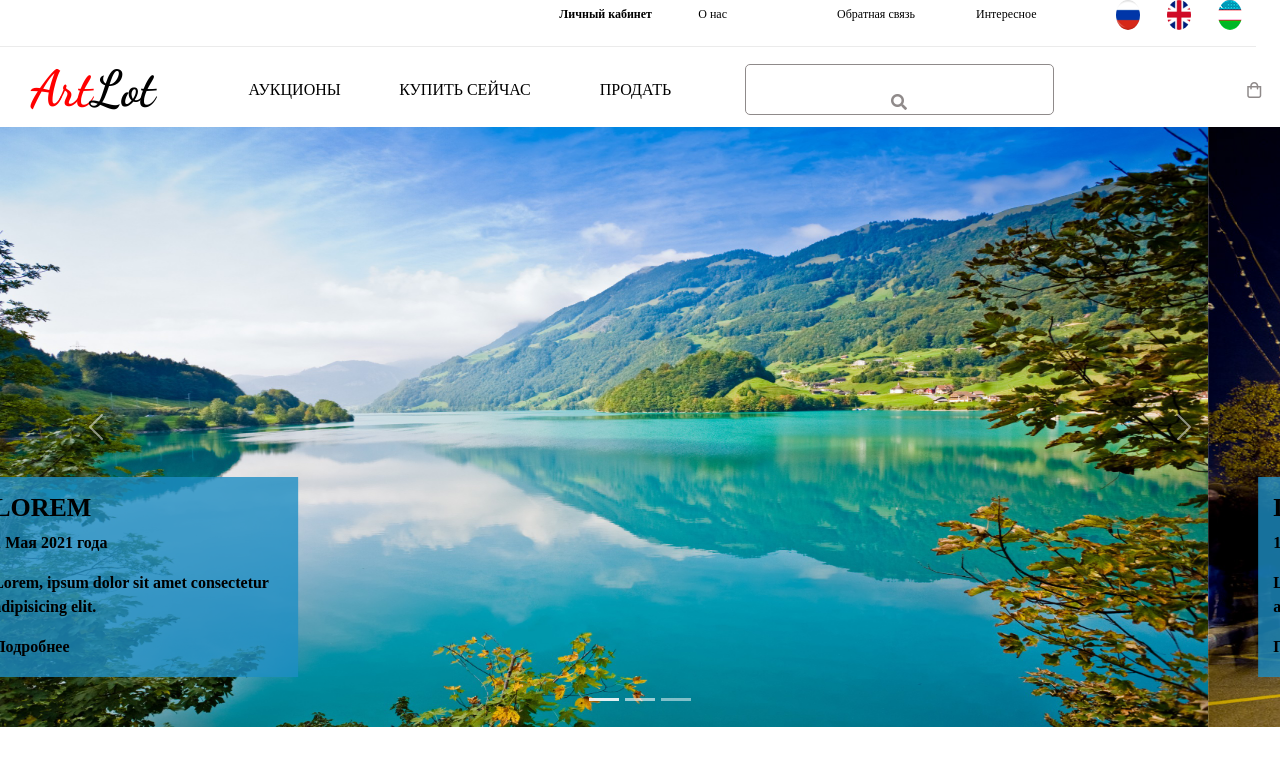
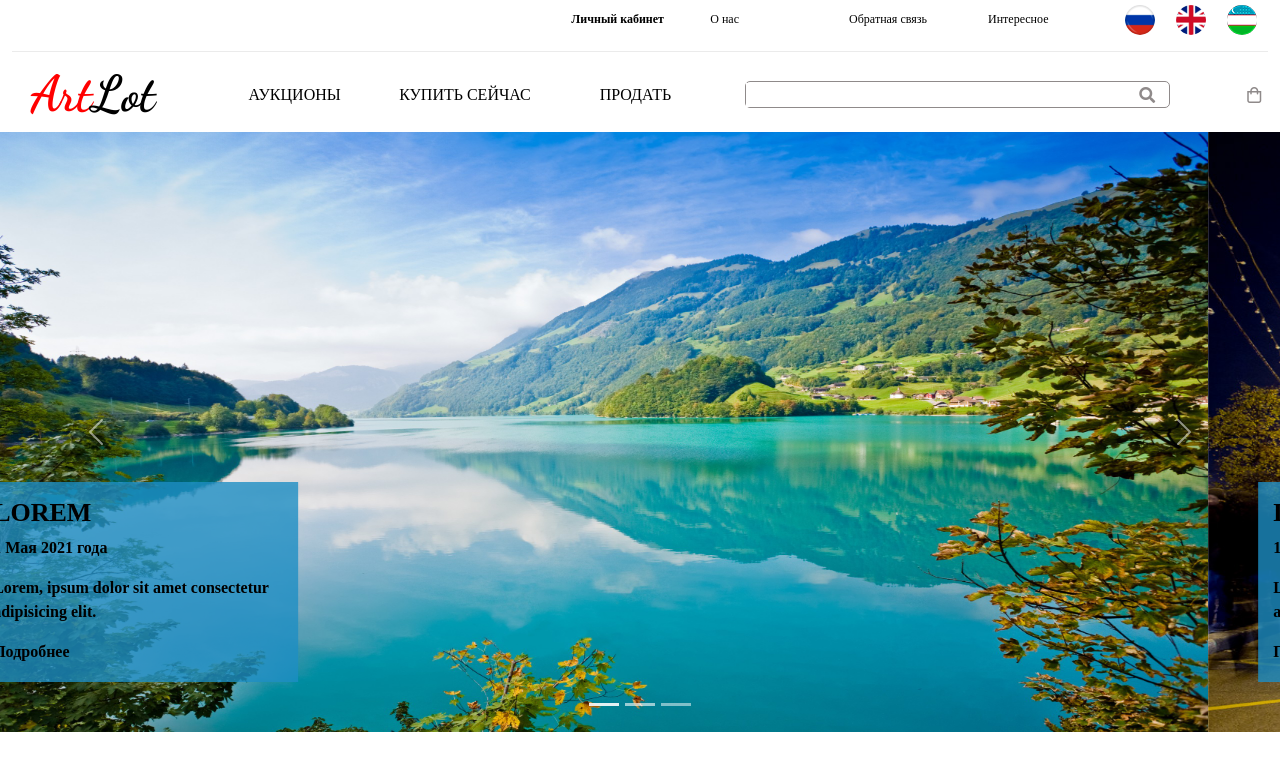
Before and after one commit to IvanBV98/Art_Lot, a plain HTML site: page index.html in a window 1280 px wide. Drawn offline with Linux system fonts and the light colour scheme; a web font is replaced by a local one.

Commit message:
header remaking three

```diff
--- a/css/header-bottom.css
+++ b/css/header-bottom.css
@@ -1,3 +1,4 @@
+@import url(./setup.css);
 .header-bottom {
     margin: 20px 0;
     width: 100%;
--- a/css/header-top.css
+++ b/css/header-top.css
@@ -1,3 +1,4 @@
+@import url(./setup.css);
 .header_submenu {
     margin: 5px auto;
     border-bottom: 1px solid #ebebeb;
--- a/css/setup.css
+++ b/css/setup.css
@@ -1,7 +1,3 @@
-@import url("./header-top.css");
-@import url("./header-bottom.css");
-@import url("./all.min.css");
-@import url("./bootstrap.min.css");
 @font-face {
     font-family: 'SourceSansPro';
     font-weight: 900;
--- a/index.html
+++ b/index.html
@@ -6,7 +6,10 @@
     <meta http-equiv="X-UA-Compatible" content="IE=edge">
     <meta name="viewport" content="width=device-width, initial-scale=1.0">
     <title>Document</title>
-    <link rel="stylesheet" href="css/setup.css">
+    <link rel="stylesheet" href="css/bootstrap.min.css">
+    <link rel="stylesheet" href="css/all.min.css">
+    <link rel="stylesheet" href="css/header-top.css">
+    <link rel="stylesheet" href="css/header-bottom.css">
 </head>
 
 <body>
```
